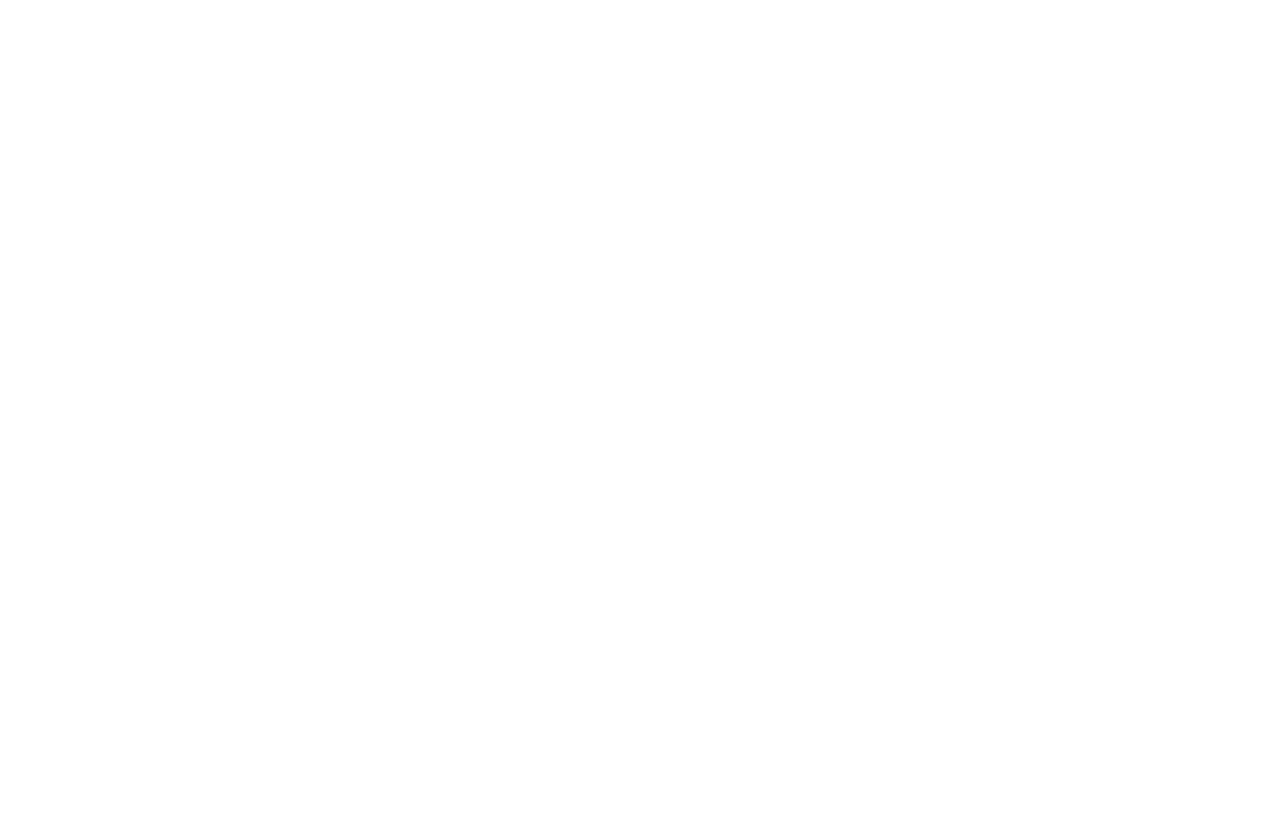
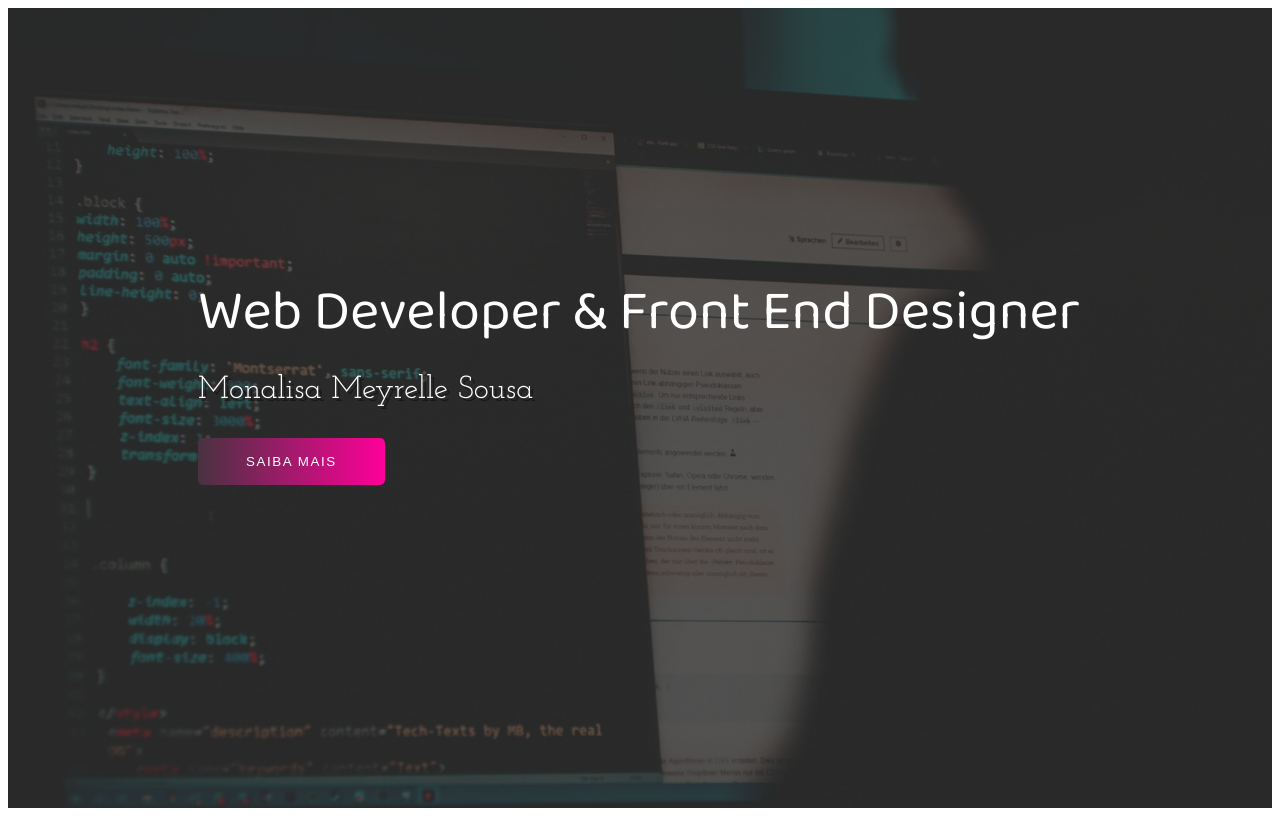
Before and after one commit to Monaliisa/Portifolio, a plain HTML site: page index.html in a window 1280 px wide. Drawn offline with Linux system fonts and the light colour scheme.

Commit message:
Iniciando header

```diff
--- a/index.html
+++ b/index.html
@@ -5,9 +5,24 @@
     <meta http-equiv="X-UA-Compatible" content="IE=edge">
     <meta name="viewport" content="width=device-width, initial-scale=1.0">
     <link rel="stylesheet" href="style.css">
+    <link rel="apple-touch-icon" sizes="180x180" href="Imagens/apple-touch-icon.png">
+    <link rel="icon" type="image/png" sizes="32x32" href="Imagens/favicon-16x16.png">
+    <link rel="icon" type="image/png" sizes="16x16" href="Imagens/favicon-16x16.png">
+    <link rel="manifest" href="site.webmanifest">
     <title>Portifolio</title>
 </head>
 <body>
-
+    <div class="container">
+        <header>
+            <div class="img-wrapper">
+                <img src="Imagens/BackGround.jpg" alt="">
+            </div>
+            <div class="banner">
+                <h1>Web Developer & Front End Designer</h1>
+                <p>Monalisa Meyrelle Sousa</p>
+                <button>Saiba Mais</button>
+            </div>
+        </header>
+    </div>
 </body>
 </html>
--- a/style.css
+++ b/style.css
@@ -1,2 +1,99 @@
 @import url('https://fonts.googleapis.com/css2?family=Baloo+Da+2:wght@400;500;600;700&family=Josefin+Slab:ital,wght@0,300;0,400;0,500;0,600;1,300;1,400;1,500;1,600;1,700&family=Mulish:ital,wght@0,200;0,300;0,400;1,200;1,300;1,400&display=swap');
 @import url(https://cdnjs.cloudflare.com/ajax/libs/font-awesome/5.15.3/css/all.min.css)
+
+
+
+*{
+    margin: 0;
+    padding:0;
+}
+
+header{
+    width: 100%;
+    height: 100vh;
+    overflow: hidden;
+    position: relative;
+
+}
+
+.img-wrapper{
+    width: 100%;
+    height: 100%;
+    background-color: rgba(0,0,0,0.8);
+}
+.img-wrapper img{
+    width: 100%;
+    height: 100%;
+    object-fit: cover;
+    opacity: 0.2;
+    animation: zoom 20s;
+
+}
+
+.banner{
+    position: absolute;
+    top:30%;
+    left:15%;
+
+}
+.banner h1{
+    color: #ffffff;
+    font-size: 3.5rem;
+    font-family: "Baloo Da 2", serif;
+    font-weight: 200;
+    text-shadow: .3 rem .4rem 2px rgba(0,0,0,.4);
+    line-height: 3.5rem;
+    margin-bottom: 2rem;
+    animation: moveBanner 1s forwards;
+}
+
+.banner p{
+    font-family: "Josefin Slab", serif;
+    color: #fff;
+    font-size: 2rem;
+    text-shadow: .2rem .2rem rgba(0,0,0, .4);
+    margin-bottom: 2rem;
+    animation: moveBanner 1s forwards;
+
+}
+
+.banner button{
+    font font-family: "Mulish", serif;
+    color:#fff;
+    text-transform:uppercase;
+    letter-spacing: .1rem;
+    background: #FF0099;  /* fallback for old browsers */
+    background: -webkit-linear-gradient(to right, #493240, #FF0099);  /* Chrome 10-25, Safari 5.1-6 */
+    background: linear-gradient(to right, #493240, #FF0099); /* W3C, IE 10+/ Edge, Firefox 16+, Chrome 26+, Opera 12+, Safari 7+ */
+    padding: 1rem 3rem;
+    border: none;
+    border-radius: 5px;
+    cursor:pointer;
+    animation: moveBanner 1s forwards;
+}
+
+.banner button:hover{
+    opacity: 0.8;
+    color:black;
+}
+
+@keyframes zoom{
+    0%{
+        transform: scale(1.3);
+
+    }
+    100%{
+        transform: scale(1);
+    }
+}
+
+@keyframes moveBanner{
+    0%{
+        transform: translateY(10rems) rotateY(-30deg);
+    }
+    100%{
+        transform: translateY(0) rotateY(0);
+    }
+}
+
+}
```
Also changed, not shown: Imagens/BackGround.jpg (added), Imagens/android-chrome-192x192.png (renamed from android-chrome-192x192.png), Imagens/android-chrome-512x512.png (renamed from android-chrome-512x512.png), Imagens/apple-touch-icon.png (renamed from apple-touch-icon.png), Imagens/favicon-16x16.png (renamed from favicon-16x16.png), Imagens/favicon-32x32.png (renamed from favicon-32x32.png), site.webmanifest, 1 other file.
